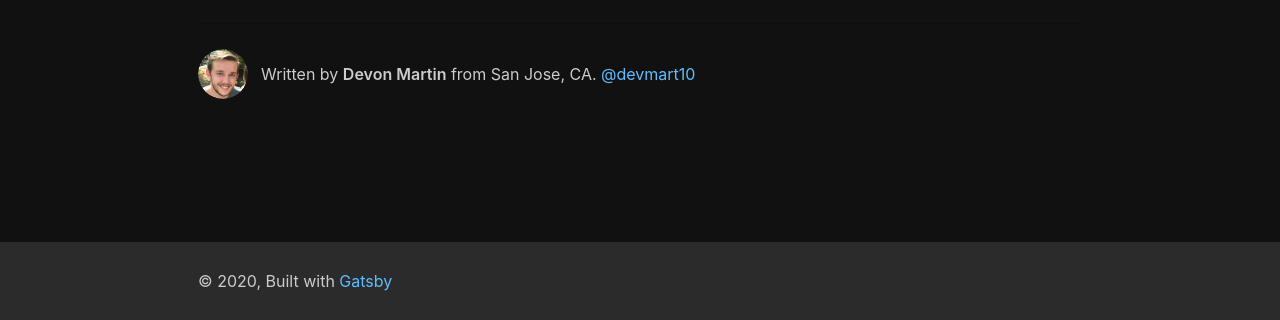
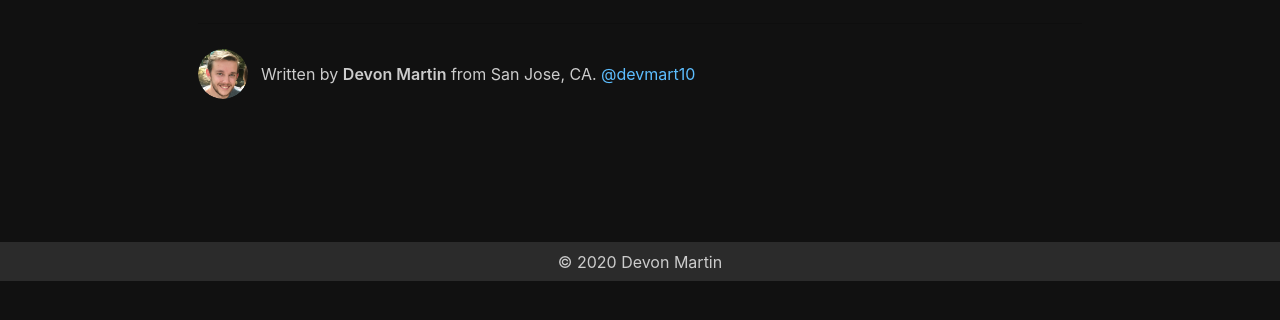
Before and after one commit to devmart10/devon-blog, a Gatsby site: page / in a window 1280 px wide. Shown: the part 728-1048 px from the top of the page. After the commit the page ends 1009 px from the top, so only its background shows below. Built offline with nearby package versions, Linux system fonts and the light colour scheme; Gatsby itself is replaced by a stand-in of ours; some packages are replaced by stand-ins of ours.

Commit message:
updates footer styles and content

```diff
--- a/src/components/layout.js
+++ b/src/components/layout.js
@@ -63,14 +63,12 @@ const Layout = ({ location, title, children }) => {
     <div
       style={{
         backgroundColor: colors.mediumGray,
-        padding: rhythm(1),
+        padding: rhythm(1 / 4),
         marginTop: rhythm(2),
       }}
     >
-      <div style={{ ...container }}>
-        © {new Date().getFullYear()}, Built with
-        {` `}
-        <a href="https://www.gatsbyjs.org">Gatsby</a>
+      <div style={{ textAlign: "center" }}>
+        © {new Date().getFullYear()} Devon Martin
       </div>
     </div>
   )
```
